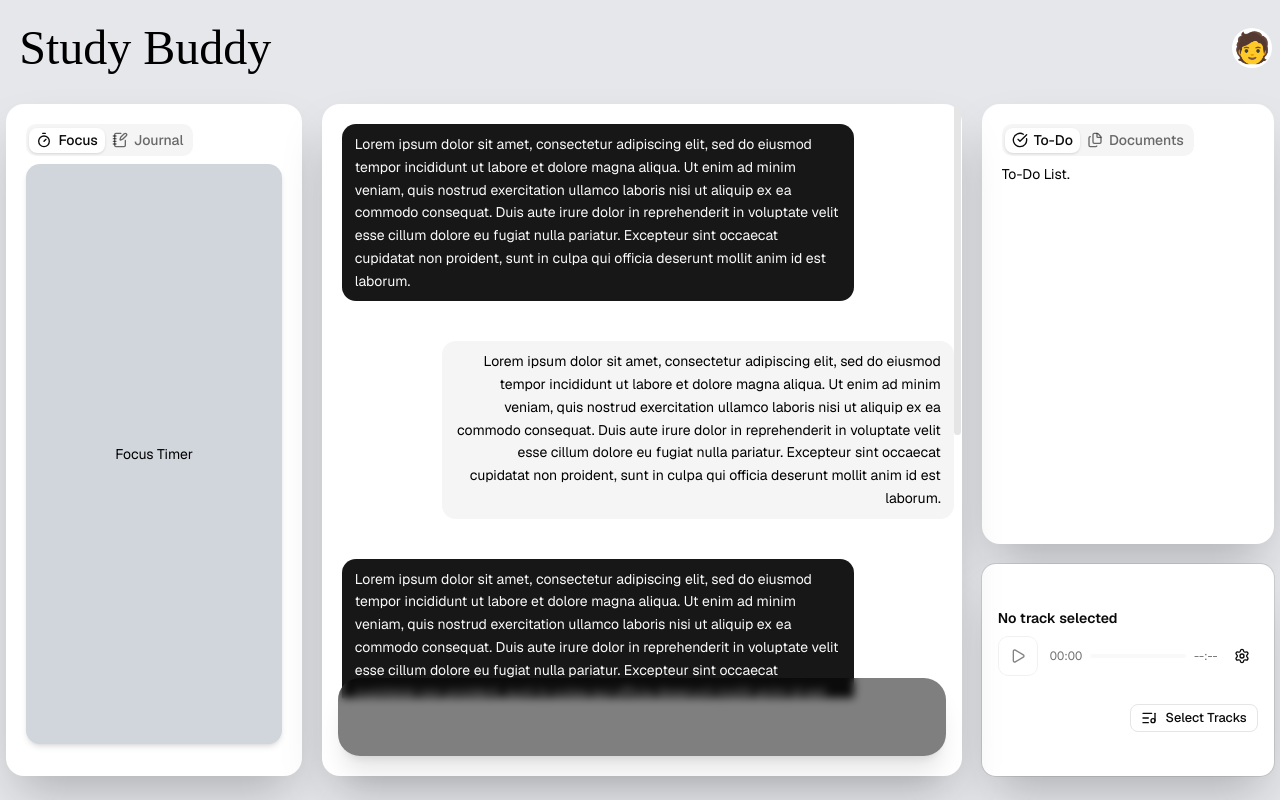
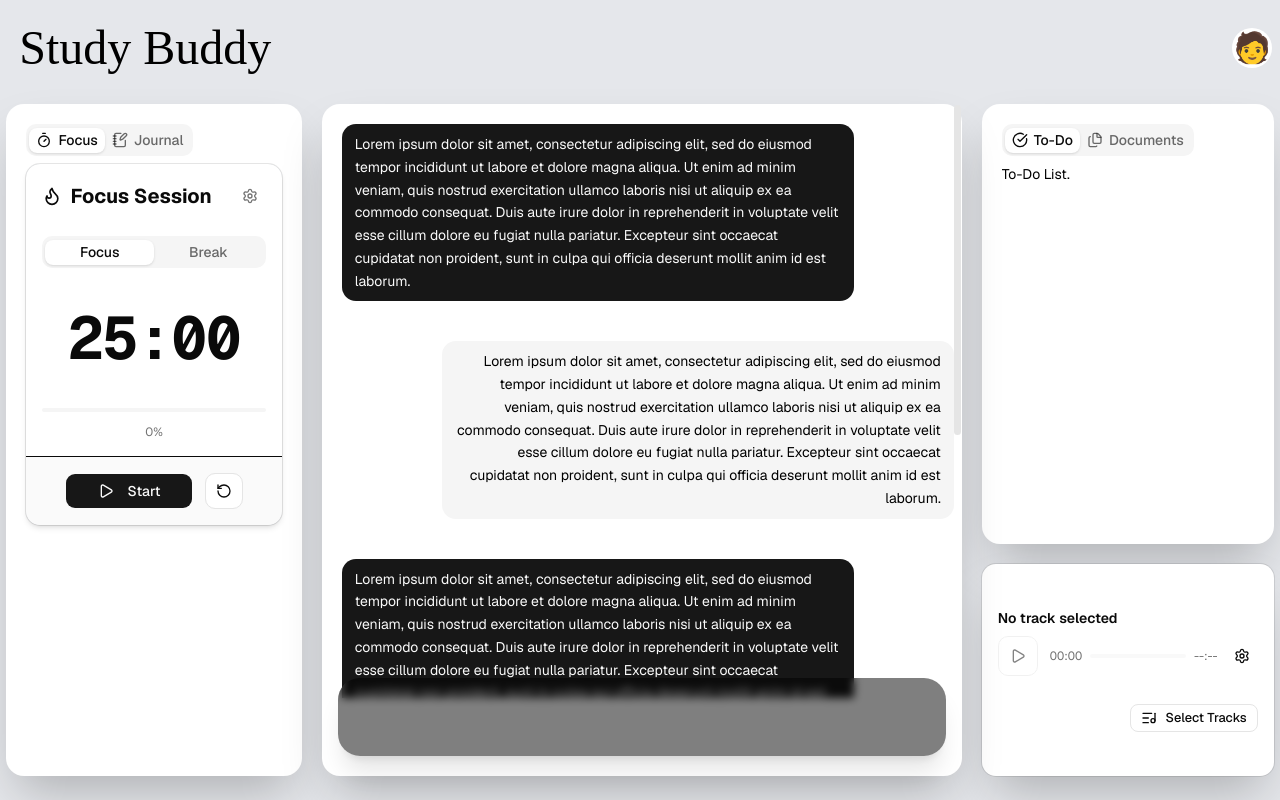
Before and after one commit to PiyushVarman/Student-Productivity-Dashboard, a Next.js app: page / in a window 1280 px wide. Built offline with nearby package versions, Linux system fonts and the light colour scheme; a web font is replaced by a local one.

Commit message:
feat: pomodoro timer add: user dialog

```diff
--- a/src/app/page.js
+++ b/src/app/page.js
@@ -2,7 +2,7 @@ import Image from "next/image";
 import {Tabs, TabsContent, TabsList, TabsTrigger} from "@/components/ui/tabs";
 import {Tooltip, TooltipContent, TooltipTrigger} from "@/components/ui/tooltip";
 import {Bubble, BubbleContent} from "@/components/ui/bubble";
-import {CircleCheckBig, Files, NotebookPen, Timer} from "lucide-react";
+import {CircleCheckBig, Files, NotebookPen, Timer, Trophy, User} from "lucide-react";
 import {ScrollArea} from "@/components/ui/scroll-area";
 import {Dialog, DialogTitle, DialogHeader, DialogDescription, DialogTrigger,DialogContent, DialogFooter, DialogClose } from "@/components/ui/dialog";
 import { Button } from "@/components/ui/button";
@@ -11,20 +11,26 @@ import { Label } from "@/components/ui/label";
 import { Input } from "@/components/ui/input";
 import { Card } from "@/components/ui/card";
 import {AudioPlayer} from "./musicplayer.js";
-import {AudioPlayerButton, AudioPlayerDuration, AudioPlayerProgress, AudioPlayerProvider, AudioPlayerSpeed, AudioPlayerSpeedButtonGroup, AudioPlayerTime, useAudioPlayer, useAudioPlayerTime} from "@/components/ui/audio-player";
+import PomodoroTimer from "@/components/ui/PomodoroTimer.jsx";
 export default function Home() {
 
   return (
     <div className="flex flex-col flex-1 items-center justify-start font-sans bg-gray-200"> {/*bg-[#faf9f6]*/}
       <div className=" w-[99vw] flex flex-row items-center justify-start ">
         <div className=" text-black my-5 mr-[75vw] pl-[1vw] text-left leading-10 text-5xl py-2 font-['Playwrite_NZ_Basic_Guides']">Study Buddy </div>
-        <Dialog>
+        <Dialog className="">
           <Tooltip>
             <DialogTrigger render={<TooltipTrigger render={<Button className="rounded-3xl bg-white w-[2vw] h-[2vw] p-5 text-3xl text-center">🧑</Button>}/>}/>
 
             <TooltipContent>User</TooltipContent>
           </Tooltip>
-          <DialogContent className="">
+          <DialogContent className="h-max min-h-90 w-[90vw] max-w-none! ">
+          <Tabs defaultValue="userstats" className="flex items-center">
+            <TabsList>
+              <TabsTrigger value="userstats"><User/>User Statistics</TabsTrigger>
+              <TabsTrigger value="rewards"><Trophy/>Rewards</TabsTrigger>
+            </TabsList>
+            <TabsContent value="userstats" className="w-full p-10">
               <DialogHeader>
                 <DialogTitle>Edit profile</DialogTitle>
                 <DialogDescription>
@@ -32,7 +38,7 @@ export default function Home() {
                   done.
                 </DialogDescription>
               </DialogHeader>
-          <FieldGroup>
+              <FieldGroup className="py-10">
                 <Field>
                   <Label htmlFor="name-1">Name</Label>
                   <Input id="name-1" name="name" defaultValue="Firstname Lastname" />
@@ -46,6 +52,8 @@ export default function Home() {
                 <DialogClose render={<Button variant="outline">Cancel</Button>} />
                 <Button type="submit">Save changes</Button>
               </DialogFooter>
+            </TabsContent>
+          </Tabs>
         </DialogContent>
         </Dialog>
       </div>
@@ -58,8 +66,8 @@ export default function Home() {
               <TabsTrigger value="journal"><NotebookPen/>Journal</TabsTrigger>
             </TabsList>
             <TabsContent value="focus">
-              <div className="flex grow bg-gray-300 shadow-md hover:scale-101 duration-200 animate-out rounded-xl py-[35vh] items-center justify-center">
-                Focus Timer
+              <div className="flex grow bg-gray-300 shadow-md hover:scale-101 duration-200 animate-out rounded-xl h-full items-center justify-center">
+                <PomodoroTimer/>
               </div>
             </TabsContent>
             <TabsContent value="journal">
--- /dev/null
+++ b/src/components/ui/PomodoroTimer.jsx
@@ -0,0 +1,204 @@
+"use client";
+
+import React, { useState, useEffect } from "react";
+import { Play, Pause, RotateCcw, Settings, Flame, Coffee } from "lucide-react";
+import { Card, CardHeader, CardTitle, CardContent, CardFooter } from "@/components/ui/card";
+import { Button } from "@/components/ui/button";
+import { Tabs, TabsList, TabsTrigger } from "@/components/ui/tabs";
+import { Progress } from "@/components/ui/progress";
+import { Input } from "@/components/ui/input";
+import { Label } from "@/components/ui/label";
+import {
+  Dialog,
+  DialogContent,
+  DialogHeader,
+  DialogTitle,
+  DialogTrigger,
+  DialogFooter,
+} from "@/components/ui/dialog";
+
+export default function PomodoroTimer() {
+  // Durations stored in minutes
+  const [focusMinutes, setFocusMinutes] = useState(25);
+  const [breakMinutes, setBreakMinutes] = useState(5);
+
+  // Input states for the settings modal
+  const [tempFocus, setTempFocus] = useState(25);
+  const [tempBreak, setTempBreak] = useState(5);
+  const [isSettingsOpen, setIsSettingsOpen] = useState(false);
+
+  // Timer states
+  const [mode, setMode] = useState("focus"); // "focus" | "break"
+  const [timeLeft, setTimeLeft] = useState(25 * 60); // seconds
+  const [isActive, setIsActive] = useState(false);
+
+  const totalDuration = (mode === "focus" ? focusMinutes : breakMinutes) * 60;
+
+  // Tick interval handler
+  useEffect(() => {
+    let interval = null;
+    if (isActive && timeLeft > 0) {
+      interval = setInterval(() => {
+        setTimeLeft((prev) => prev - 1);
+      }, 1000);
+    } else if (timeLeft === 0) {
+      // Auto-switch mode on complete
+      const nextMode = mode === "focus" ? "break" : "focus";
+      const nextDuration = (nextMode === "focus" ? focusMinutes : breakMinutes) * 60;
+      setMode(nextMode);
+      setTimeLeft(nextDuration);
+      setIsActive(false);
+    }
+
+    return () => clearInterval(interval);
+  }, [isActive, timeLeft, mode, focusMinutes, breakMinutes]);
+
+  // Mode tab change handler
+  const handleModeChange = (newMode) => {
+    setIsActive(false);
+    setMode(newMode);
+    setTimeLeft((newMode === "focus" ? focusMinutes : breakMinutes) * 60);
+  };
+
+  // Toggle play/pause
+  const toggleTimer = () => {
+    setIsActive(!isActive);
+  };
+
+  // Reset timer to beginning of current mode
+  const resetTimer = () => {
+    setIsActive(false);
+    setTimeLeft((mode === "focus" ? focusMinutes : breakMinutes) * 60);
+  };
+
+  // Save custom durations
+  const handleSaveSettings = () => {
+    const validFocus = Math.max(1, Number(tempFocus) || 25);
+    const validBreak = Math.max(1, Number(tempBreak) || 5);
+
+    setFocusMinutes(validFocus);
+    setBreakMinutes(validBreak);
+
+    // Update current active timer with new duration
+    setIsActive(false);
+    setTimeLeft((mode === "focus" ? validFocus : validBreak) * 60);
+    setIsSettingsOpen(false);
+  };
+
+  // Format mm:ss
+  const formatTime = (seconds) => {
+    const mins = Math.floor(seconds / 60);
+    const secs = seconds % 60;
+    return `${String(mins).padStart(2, "0")}:${String(secs).padStart(2, "0")}`;
+  };
+
+  const progressPercentage = ((totalDuration - timeLeft) / totalDuration) * 100;
+
+  return (
+    <Card className="w-full h-full flex flex-col justify-between">
+      <CardHeader className="flex flex-row items-center justify-between pb-2">
+        <CardTitle className="text-xl font-bold flex items-center gap-2">
+          {mode === "focus" ? (
+            <>
+              <Flame className="h-5 w-5 dark:text-white" /> Focus Session
+            </>
+          ) : (
+            <>
+              <Coffee className="h-5 w-5 dark:text-white" /> Break Time
+            </>
+          )}
+        </CardTitle>
+
+        {/* Settings Dialog - Fixed hydration button conflict */}
+        <Dialog open={isSettingsOpen} onOpenChange={setIsSettingsOpen}>
+          <DialogTrigger className="inline-flex items-center justify-center h-8 w-8 rounded-md text-muted-foreground hover:bg-accent hover:text-accent-foreground transition-colors">
+            <Settings className="h-4 w-4" />
+          </DialogTrigger>
+          <DialogContent className="sm:max-w-xs">
+            <DialogHeader>
+              <DialogTitle>Timer Settings</DialogTitle>
+            </DialogHeader>
+            <div className="space-y-4 py-2">
+              <div className="space-y-1">
+                <Label htmlFor="focus-input">Focus (minutes)</Label>
+                <Input
+                  id="focus-input"
+                  type="number"
+                  min="1"
+                  max="120"
+                  value={tempFocus}
+                  onChange={(e) => setTempFocus(e.target.value)}
+                />
+              </div>
+              <div className="space-y-1">
+                <Label htmlFor="break-input">Break (minutes)</Label>
+                <Input
+                  id="break-input"
+                  type="number"
+                  min="1"
+                  max="60"
+                  value={tempBreak}
+                  onChange={(e) => setTempBreak(e.target.value)}
+                />
+              </div>
+            </div>
+            <DialogFooter>
+              <Button onClick={handleSaveSettings} className="w-full">
+                Save Changes
+              </Button>
+            </DialogFooter>
+          </DialogContent>
+        </Dialog>
+      </CardHeader>
+
+      <CardContent className="space-y-6 text-center">
+        {/* Focus / Break Switcher */}
+        <Tabs value={mode} onValueChange={handleModeChange} className="w-full">
+          <TabsList className="grid w-full grid-cols-2">
+            <TabsTrigger value="focus">Focus</TabsTrigger>
+            <TabsTrigger value="break">Break</TabsTrigger>
+          </TabsList>
+        </Tabs>
+
+        {/* Timer Readout */}
+        <div className="py-4">
+          <span className="text-6xl font-mono font-bold tracking-tight text-foreground">
+            {formatTime(timeLeft)}
+          </span>
+        </div>
+
+        {/* Progress Bar */}
+        <div className="space-y-2">
+          <Progress value={progressPercentage} className="h-2" />
+          <div className="text-xs text-muted-foreground ">
+            <span>{Math.round(progressPercentage)}%</span>
+          </div>
+        </div>
+      </CardContent>
+
+      {/* Control Buttons */}
+      <CardFooter className="flex justify-center gap-3">
+        <Button
+          size="lg"
+          variant={isActive ? "secondary" : "default"}
+          onClick={toggleTimer}
+          className="w-32"
+        >
+          {isActive ? (
+            <>
+              <Pause className="mr-2 h-4 w-4" /> Pause
+            </>
+          ) : (
+            <>
+              <Play className="mr-2 h-4 w-4" /> Start
+            </>
+          )}
+        </Button>
+
+        <Button size="lg" variant="outline" onClick={resetTimer}>
+          <RotateCcw className="h-4 w-4" />
+        </Button>
+      </CardFooter>
+    </Card>
+  );
+}
--- /dev/null
+++ b/src/components/ui/progress.jsx
@@ -0,0 +1,84 @@
+"use client"
+
+import { Progress as ProgressPrimitive } from "@base-ui/react/progress"
+
+import { cn } from "@/lib/utils"
+
+function Progress({
+  className,
+  children,
+  value,
+  ...props
+}) {
+  return (
+    <ProgressPrimitive.Root
+      value={value}
+      data-slot="progress"
+      className={cn("flex flex-wrap gap-3", className)}
+      {...props}>
+      {children}
+      <ProgressTrack>
+        <ProgressIndicator />
+      </ProgressTrack>
+    </ProgressPrimitive.Root>
+  );
+}
+
+function ProgressTrack({
+  className,
+  ...props
+}) {
+  return (
+    <ProgressPrimitive.Track
+      className={cn(
+        "relative flex h-1 w-full items-center overflow-x-hidden rounded-full bg-muted",
+        className
+      )}
+      data-slot="progress-track"
+      {...props} />
+  );
+}
+
+function ProgressIndicator({
+  className,
+  ...props
+}) {
+  return (
+    <ProgressPrimitive.Indicator
+      data-slot="progress-indicator"
+      className={cn("h-full bg-primary transition-all", className)}
+      {...props} />
+  );
+}
+
+function ProgressLabel({
+  className,
+  ...props
+}) {
+  return (
+    <ProgressPrimitive.Label
+      className={cn("text-sm font-medium", className)}
+      data-slot="progress-label"
+      {...props} />
+  );
+}
+
+function ProgressValue({
+  className,
+  ...props
+}) {
+  return (
+    <ProgressPrimitive.Value
+      className={cn("ml-auto text-sm text-muted-foreground tabular-nums", className)}
+      data-slot="progress-value"
+      {...props} />
+  );
+}
+
+export {
+  Progress,
+  ProgressTrack,
+  ProgressIndicator,
+  ProgressLabel,
+  ProgressValue,
+}
```
Lines whose indentation alone changed are shown as unchanged.
